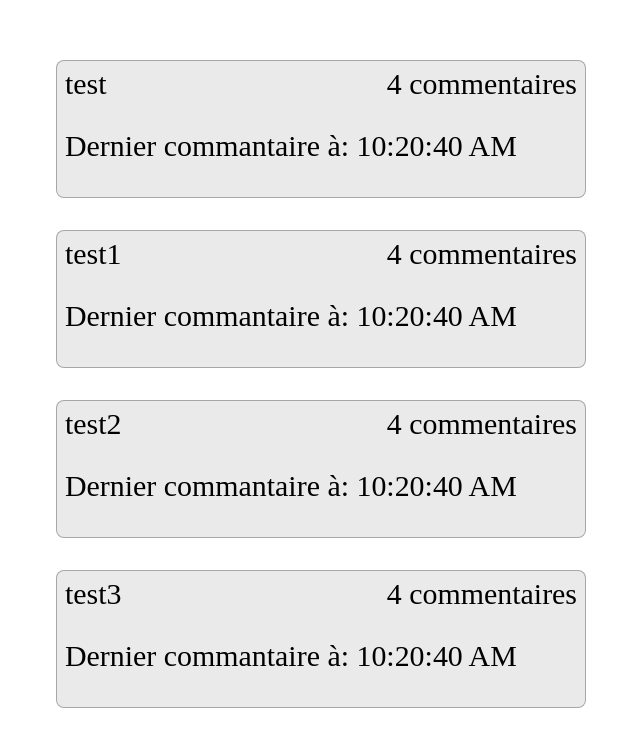
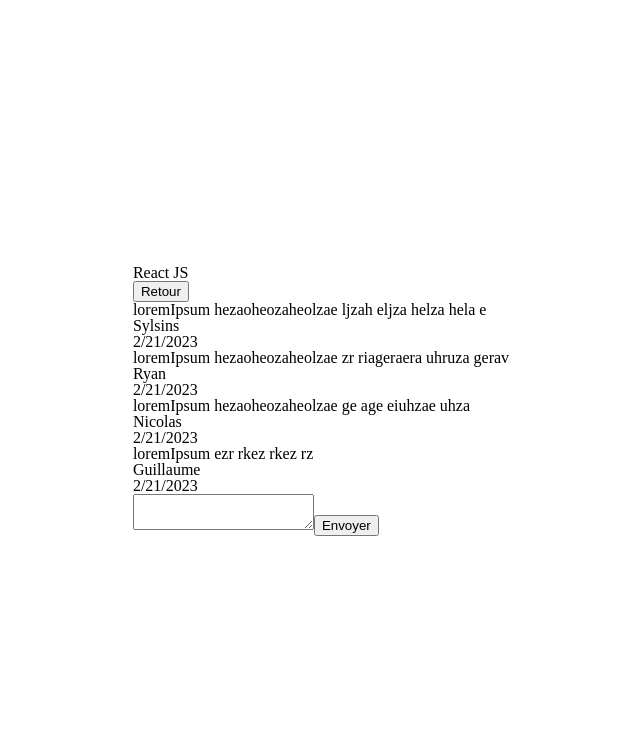
Before and after one commit to SkyPhoss/reactNS, a React (Vite) app: page / in a window 1280 px wide. Shown: the top 746 px of the page, without its empty margins (319-959 px from the left). Built offline with nearby package versions, Linux system fonts and the light colour scheme.

Commit message:
end comment

```diff
--- a/src/App.jsx
+++ b/src/App.jsx
@@ -7,7 +7,7 @@ import CategoryPage from './Pages/category/CategoryPage'
 const categories = ['test' ,'test1' , 'test2', 'test3']
 
 function App() {
-  const [display, setDisplay] = useState('category')
+  const [display, setDisplay] = useState('comments')
   const [login, setLogin] = useState('')
 
   const getLogin = useCallback((login) => {
@@ -27,12 +27,14 @@ function App() {
     <>
       <CategoryPage categories={categories}/>
     </>
-  ) : (
+  ) : display === 'comments' ? (
     <>
-      <CommentsPage />
+      <CommentsPage changeDisplay={changeDisplay} />
     </>
   )
-
+    :
+    <>
+    </>
 
 }
 
--- a/src/Pages/CommentsPage.jsx
+++ b/src/Pages/CommentsPage.jsx
@@ -2,7 +2,7 @@ import Comments from "../components/comments/Comments"
 import "../assets/css/CommentsPage.css"
 import { useState } from "react"
 
-const CommentsPage = ( {getLogin} ) => {
+const CommentsPage = ( {changeDisplay} ) => {
     const [comments, setComments] = useState([{ msg: "loremIpsum hezaoheozaheolzae  ljzah eljza helza hela e", author: "Sylsins", date: new Date() },
     { msg: "loremIpsum hezaoheozaheolzae  zr  riageraera uhruza gerav", author: "Ryan", date: new Date() },
     { msg: "loremIpsum hezaoheozaheolzae  ge  age eiuhzae  uhza", author: "Nicolas", date: new Date() },
@@ -13,7 +13,7 @@ const CommentsPage = ( {getLogin} ) => {
         console.log(e.target.comment.value);
     }
     const handleClick = (e) => {
-        getLogin()
+        changeDisplay("category")
     }
 
 
```
